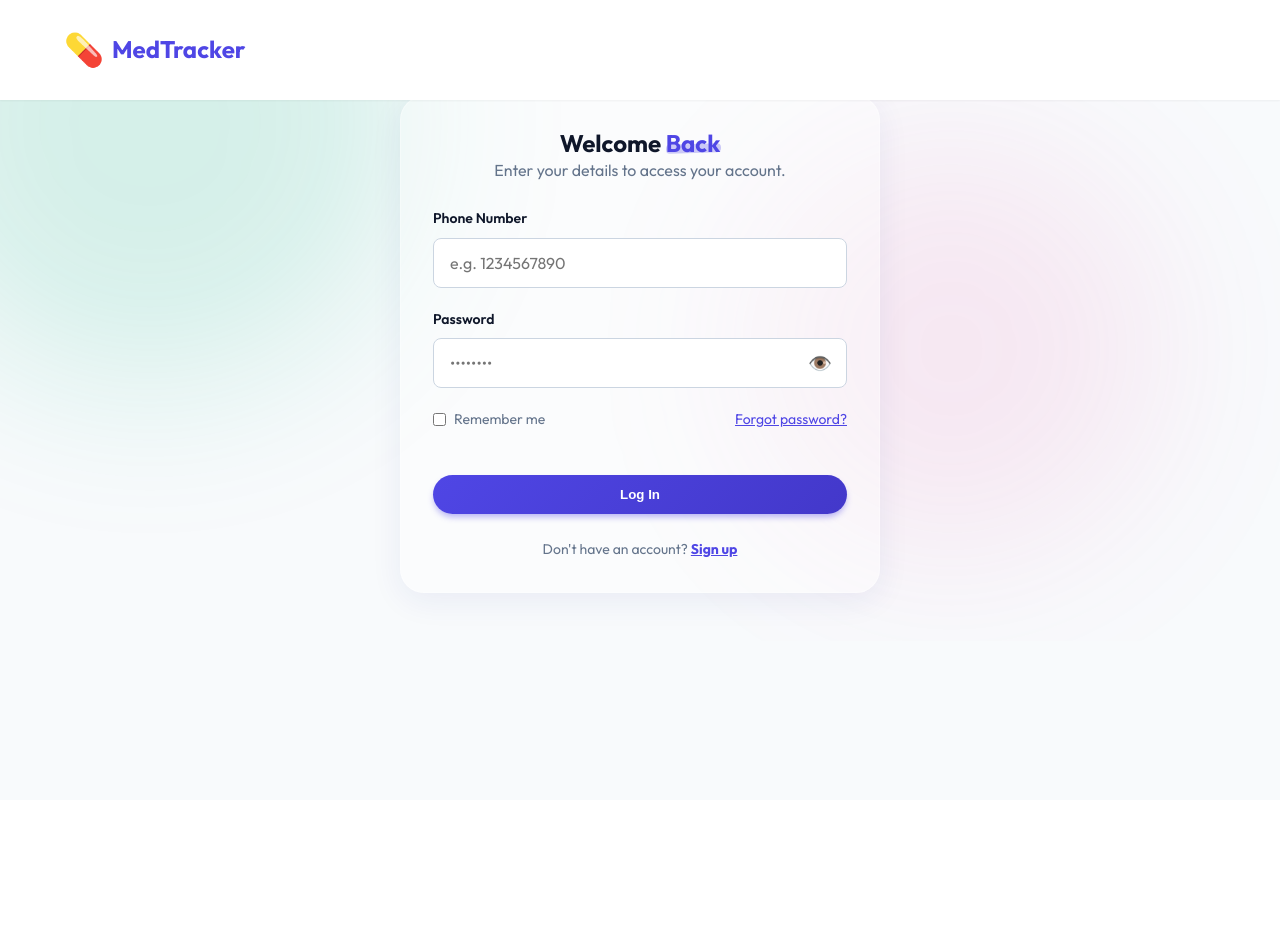
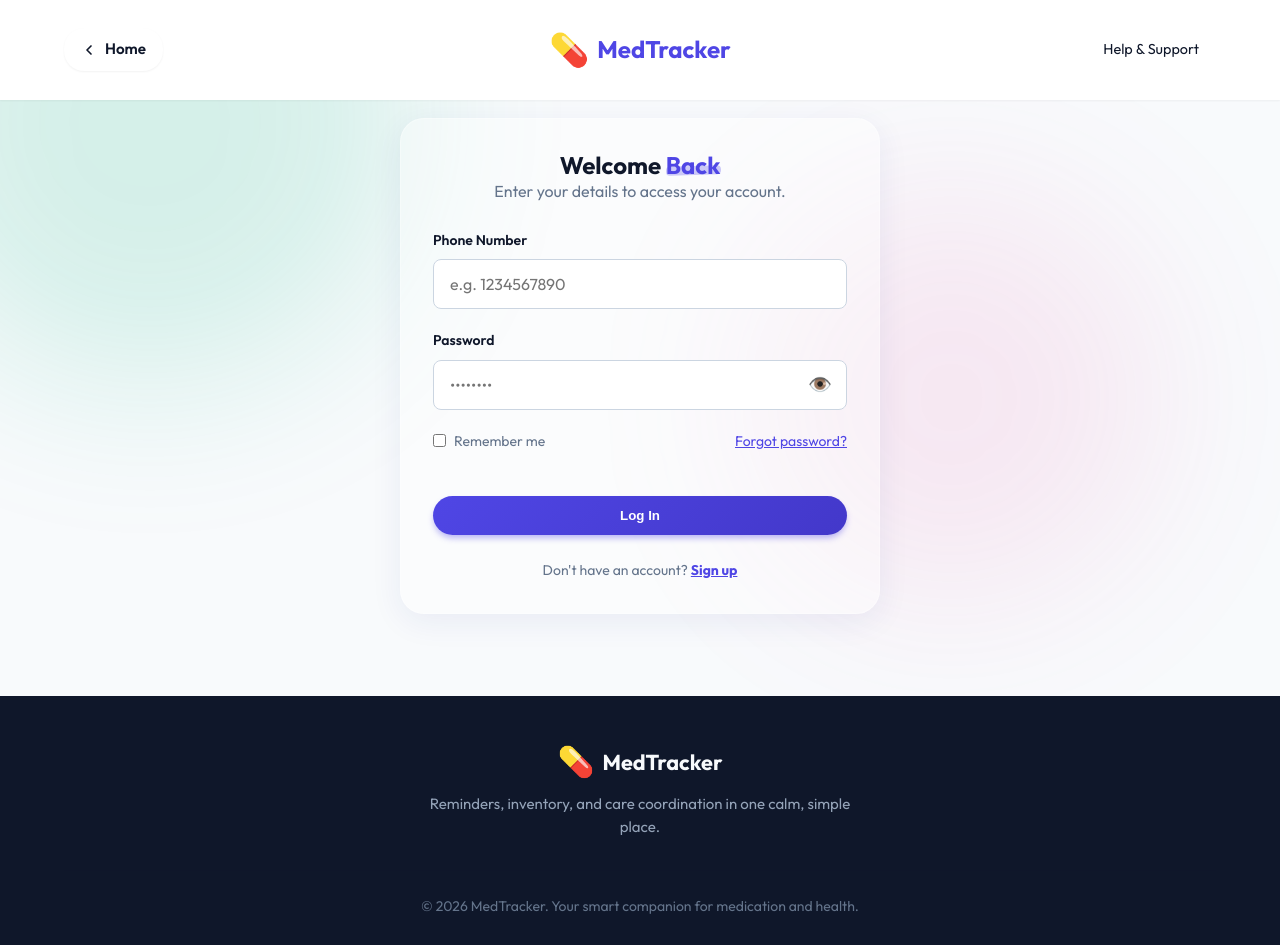
Before and after one commit to Cr7samiee/MedTracker, a PHP site: page /frontend/login.html in a window 1280 px wide. Before the commit the page ends 610 px from the top, so only its background shows below. Run offline with PHP 8.4, Linux system fonts and the light colour scheme.

Commit message:
Fixing UIS of Login and Authentication in Web

```diff
--- a/frontend/css/style.css
+++ b/frontend/css/style.css
@@ -73,6 +35,9 @@ body {
     background-color: var(--background);
     line-height: 1.6;
     overflow-x: hidden;
+    display: flex;
+    flex-direction: column;
+    min-height: 100vh;
 }
 
 /* Typography */
@@ -161,6 +126,10 @@ p {
     position: relative;
     overflow: hidden;
     padding-bottom: 1rem;
+    display: flex;
+    flex-direction: column;
+    flex: 1;
+    width: 100%;
 }
 
 /* Navbar */
@@ -531,8 +500,77 @@ p {
 
 /* Auth & Forms Styles */
 .center-content {
+    /* Rules removed */
+}
+
+.auth-wrapper {
+    display: flex;
+    flex-direction: column;
     align-items: center;
     justify-content: center;
+    min-height: calc(100vh - 120px);
+    padding-top: 100px; /* Ensures content clears the fixed navbar */
+    padding-bottom: 3rem;
+    padding-inline: 1rem;
+    width: 100%;
+}
+
+/* Back Button Styles */
+.glass-back-btn {
+    display: inline-flex;
+    align-items: center;
+    gap: 0.5rem;
+    padding: 0.5rem 1rem;
+    font-size: 0.95rem;
+    font-weight: 600;
+    color: var(--text-main);
+    background: var(--surface-solid);
+    border: 1px solid var(--glass-border);
+    border-radius: 20px;
+    text-decoration: none !important;
+    transition: all 0.3s ease;
+    box-shadow: var(--shadow-sm);
+}
+
+.glass-back-btn:hover {
+    background: var(--background);
+    transform: translateX(-3px);
+    box-shadow: var(--shadow-md);
+    color: var(--primary);
+}
+
+.glass-back-btn svg {
+    width: 16px;
+    height: 16px;
+    fill: none !important;
+    stroke: currentColor;
+    stroke-width: 2.5;
+    stroke-linecap: round;
+    stroke-linejoin: round;
+    overflow: visible;
+    flex-shrink: 0;
+}
+
+.glass-back-btn svg path {
+    fill: none !important;
+    stroke: currentColor;
+}
+
+
+.nav-support-btn {
+    background: rgba(255, 255, 255, 0.2);
+    border: 1px solid var(--glass-border);
+    border-radius: 20px;
+    padding: 0.4rem 1rem;
+    font-size: 0.9rem;
+    text-decoration: none;
+    color: var(--text-main);
+    transition: all 0.3s ease;
+}
+
+.nav-support-btn:hover {
+    background: rgba(255, 255, 255, 0.4);
+    color: var(--primary);
 }
 
 .solid-nav {
@@ -540,14 +578,7 @@ p {
     box-shadow: var(--shadow-sm);
 }
 
-.auth-wrapper {
-    flex: 1;
-    display: flex;
-    align-items: center;
-    justify-content: center;
-    padding: 6rem 1rem 2rem;
-    width: 100%;
-}
+
 
 .auth-card {
     width: 100%;
@@ -1008,7 +1039,7 @@ p {
     background: var(--footer-bg);
     color: var(--text-main);
     padding: 3rem 5% 1.75rem;
-    margin-top: 0;
+    margin-top: auto;
     border-top: 1px solid var(--footer-border);
 }
 
@@ -1017,20 +1048,19 @@ p {
     margin: 0 auto;
     display: flex;
     flex-direction: column;
-    align-items: stretch;
-    gap: 2rem;
-}
-
-.footer-top {
-    display: flex;
-    flex-wrap: wrap;
-    align-items: flex-start;
-    justify-content: space-between;
+    align-items: center;
+    text-align: center;
     gap: 2rem;
 }
 
 .footer-brand {
-    max-width: 320px;
+    display: flex;
+    flex-direction: column;
+    align-items: center;
+    justify-content: center;
+    text-align: center;
+    max-width: 450px;
+    margin: 0 auto;
 }
 
 .footer-brand .footer-tagline {
@@ -1041,40 +1071,24 @@ p {
 }
 
 .footer-logo {
-    display: flex;
+    display: inline-flex;
     align-items: center;
+    justify-content: center;
     gap: 0.5rem;
     font-size: 1.35rem;
     font-weight: 700;
-    color: var(--text-main);
+    color: #F8FAFC;
+    margin: 0 auto;
 }
 
 .footer-logo .logo-icon {
     font-size: 1.85rem;
+    line-height: 1;
 }
 
-.footer-links {
-    display: flex;
-    gap: 1.75rem;
-    flex-wrap: wrap;
-    align-items: center;
-    justify-content: flex-end;
-}
-
-.footer-links a {
-    color: var(--footer-text);
-    text-decoration: none;
-    font-size: 0.9375rem;
-    font-weight: 500;
-    transition: color 0.2s ease;
-}
-
-.footer-links a:hover {
-    color: var(--primary);
-}
-
-[data-theme="dark"] .footer-links a:hover {
-    color: var(--secondary);
+.footer-logo .logo-text {
+    color: #F8FAFC;
+    font-weight: 700;
 }
 
 .footer-bottom {
--- a/frontend/login.html
+++ b/frontend/login.html
@@ -6,19 +6,28 @@
     <meta name="viewport" content="width=device-width, initial-scale=1.0">
     <title>Login - MedTracker</title>
     <link href="https://fonts.googleapis.com/css2?family=Outfit:wght@300;400;600;700&display=swap" rel="stylesheet">
-    <link rel="stylesheet" href="css/style.css">
+    <link rel="stylesheet" href="css/style.css?v=5">
 </head>
 
-<body>
+<body class="center-content">
     <div class="landing-container center-content">
         <div class="bg-shape shape-2" style="top: -100px; left: -100px; right: auto; bottom: auto;"></div>
         <div class="bg-shape shape-3" style="bottom: 10%; right: 10%; left: auto; top: auto;"></div>
 
         <nav class="navbar solid-nav">
-            <a href="index.html" class="logo" style="text-decoration:none;">
+            <div class="nav-left" style="flex: 1;">
+                <a href="index.html" class="glass-back-btn">
+                    <svg viewBox="0 0 24 24"><path d="M15 18l-6-6 6-6"/></svg> Home
+                </a>
+            </div>
+            <a href="index.html" class="logo"
+                style="text-decoration:none; flex: 0; white-space: nowrap; display: flex; justify-content: center;">
                 <span class="logo-icon">💊</span>
                 <span class="logo-text">MedTracker</span>
             </a>
+            <div class="nav-right" style="flex: 1; display: flex; justify-content: flex-end;">
+                <a href="#" class="nav-support-btn">Help & Support</a>
+            </div>
         </nav>
 
         <main class="auth-wrapper fade-in-up">
@@ -60,6 +69,22 @@
         </main>
     </div>
 
+    <!-- Footer -->
+    <footer class="main-footer">
+        <div class="footer-content">
+            <div class="footer-brand">
+                <div class="footer-logo">
+                    <span class="logo-icon">💊</span>
+                    <span class="logo-text">MedTracker</span>
+                </div>
+                <p class="footer-tagline">Reminders, inventory, and care coordination in one calm, simple place.</p>
+            </div>
+            <div class="footer-bottom">
+                <p>&copy; 2026 MedTracker. Your smart companion for medication and health.</p>
+            </div>
+        </div>
+    </footer>
+
     <script src="js/script.js"></script>
 </body>
 
```
Also changed, not shown: other parts of frontend/css/style.css (+3 -51 lines), frontend/dashboard.html (+19 -1 lines), frontend/forgot_password.html (+29 -3 lines), frontend/index.html (+6 -53 lines), frontend/reset_password.html (+27 -3 lines), frontend/role_selection.html (+39 -8 lines), frontend/signup.html (+31 -4 lines).
